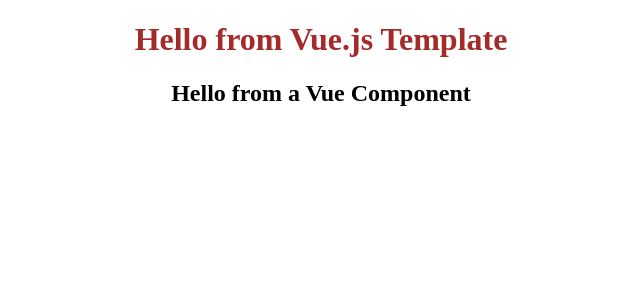
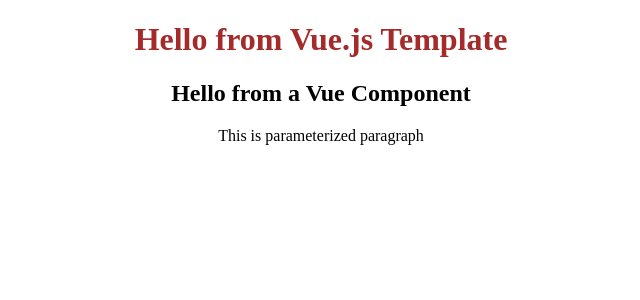
Before and after one commit to MaxHopf/vue.js-project-setup, a Vue app: page / in a window 1280 px wide. Shown: the top 300 px of the page, without its empty margins (319-959 px from the left). Built offline with nearby package versions, Linux system fonts and the light colour scheme.

Commit message:
Add a parameterized pararaph to the "Header" component

```diff
--- a/src/App.vue
+++ b/src/App.vue
@@ -1,6 +1,6 @@
 <template>
   <h1>Hello from Vue.js Template</h1>
-  <Header />
+  <Header parameter="This is parameterized paragraph" />
 </template>
 
 <script>
--- a/src/Header.vue
+++ b/src/Header.vue
@@ -1,12 +1,16 @@
 <template>
   <header>
     <h2>Hello from a Vue Component</h2>
+    <p>{{ parameter }}</p>
   </header>
 </template>
 
 <script>
 export default {
   name: "Header",
+  props: {
+    parameter: String,
+  },
 };
 </script>
 
```
